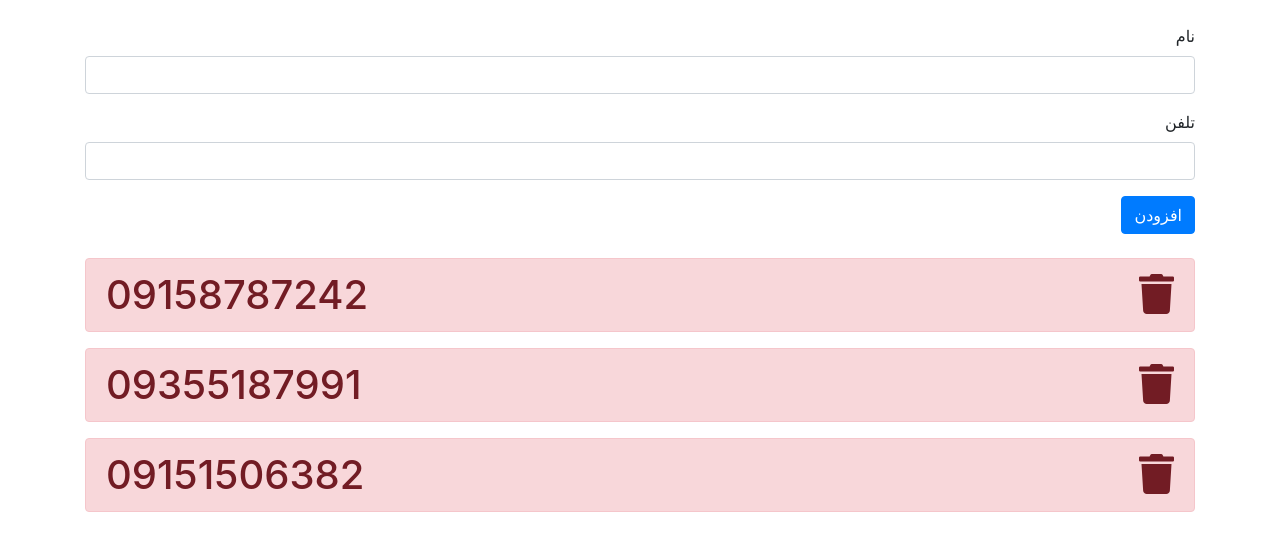
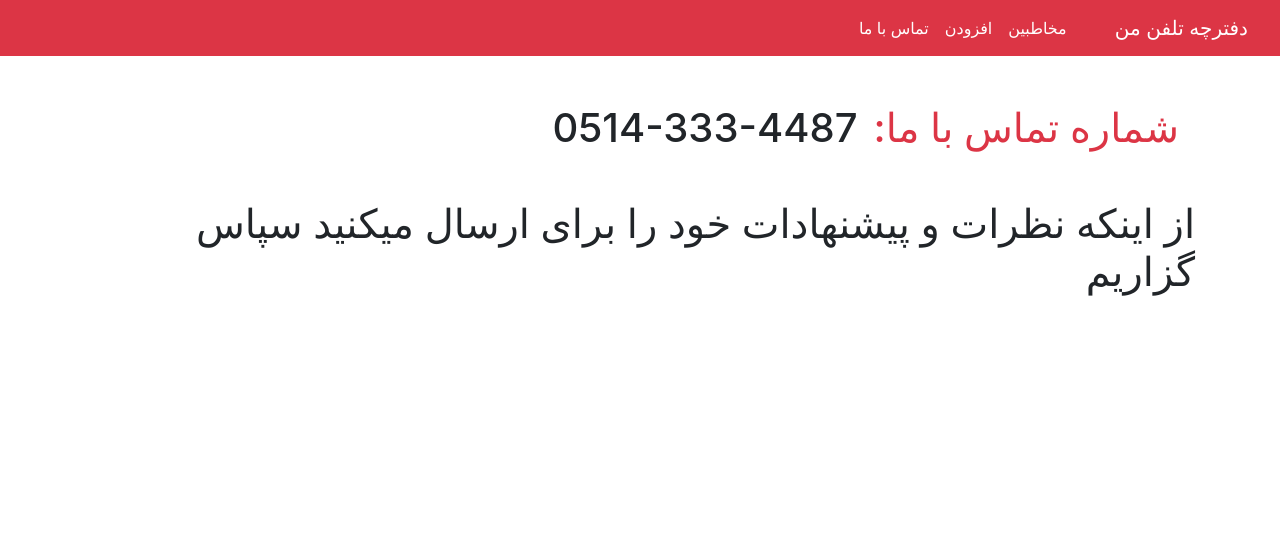
Before and after one commit to zerovan/reactProject, a React (Create React App) app: page /contact-us/0514-333-4487 in a window 1280 px wide. Shown: the top 550 px of the page. Built offline with nearby package versions, Linux system fonts and the light colour scheme.

Commit message:
'routing'

```diff
--- a/package.json
+++ b/package.json
@@ -7,6 +7,7 @@
     "classnames": "^2.2.6",
     "react": "^16.7.0",
     "react-dom": "^16.7.0",
+    "react-router-dom": "^4.3.1",
     "react-scripts": "2.1.3",
     "uuid": "^3.3.2"
   },
--- a/src/App.js
+++ b/src/App.js
@@ -1,33 +1,30 @@
 import React, { Component } from 'react';
 import './App.css';
-import Detail from './components/Detail.js';
+import Contacts from './components/Contacts';
+import ContactUs from './components/pages/contactUs';
+import NotFound from './components/pages/notFound';
+import NavBarTop from './components/navBar/navBarTop';
 import Headers from './components/header/Header';
 import './../node_modules/bootstrap/dist/css/bootstrap.css';
 import { Provider } from './context';
-import { Consumer } from './context';
+import { BrowserRouter as Router, Route, Switch } from 'react-router-dom'
 
 class App extends Component {
 
   render() {
     return (
       <Provider >
-        <Consumer>
-          {value => {
-            const { contacts } = value;
-            console.log(contacts);
-            return (
-              <React.Fragment  >
-                <Headers />
-                {
-                  contacts.map(row => (
-                    <Detail key={row.id} contact={row} />
-                  ))
-                }
-              </React.Fragment >
-            )
-          }
-          }
-        </Consumer>
+        <Router>
+          <React.Fragment  >
+            <NavBarTop />
+            <Switch>
+              <Route exact path="/add" component={Headers} />
+              <Route exact path="/details" component={Contacts} />
+              <Route exact path="/contact-us/:number" component={ContactUs} />
+              <Route component={NotFound} />
+            </Switch>
+          </React.Fragment >
+        </Router>
       </Provider >
     );
   }
--- /dev/null
+++ b/src/components/Contacts.js
@@ -0,0 +1,25 @@
+import React, { Component } from 'react';
+import Detail from './Detail.js';
+import { Consumer } from '../context';
+
+class Contacts extends Component {
+    render() {
+        return (
+            <Consumer>
+                {value => {
+                    const { contacts } = value;
+                    console.log(contacts);
+                    return (
+                        <React.Fragment>
+                            {contacts.map(row => (
+                                <Detail key={row.id} contact={row} />
+                            )
+                            )}
+                        </React.Fragment>
+                    );
+                }}
+            </Consumer>
+        );
+    }
+}
+export default Contacts;
--- a/src/components/header/Header.js
+++ b/src/components/header/Header.js
@@ -18,7 +18,7 @@ class Headers extends Component {
     onSubmitContact = (callback, e) => {
         e.preventDefault();
 
-        if (this.state.name == "") {
+        if (this.state.name === "") {
             this.setState({
                 error: {
                     name: "نام باید وارد شود",
@@ -26,7 +26,7 @@ class Headers extends Component {
             });
             return;
         }
-        if (this.state.phone == "") {
+        if (this.state.phone === "") {
             this.setState({
                 error: {
                     phone: "موبایل باید وارد شود",
@@ -50,6 +50,7 @@ class Headers extends Component {
             phone: '',
             error: {}
         })
+        this.props.history.push("/details");
     }
 
     render() {
--- a/src/components/header/InputDryCode.js
+++ b/src/components/header/InputDryCode.js
@@ -1,12 +1,6 @@
 import React from 'react';
 import PropTypes from 'prop-types';
 import classnames from 'classnames'
-
-// const classNamehandler = (staticClassName, conditionalClassName) => {
-//     if (conditionalClassName.is - invalid != "")
-//         return staticClassName + " is-invalid";
-// }
-
 
 const InputdryCode = ({
     type,
@@ -28,7 +22,7 @@ const InputdryCode = ({
                 value={value}
                 onChange={onChange}
             />
-            <div class="invalid-feedback">
+            <div className="invalid-feedback">
                 {error}
             </div>
 
@@ -41,7 +35,7 @@ InputdryCode.propTypes = {
     value: PropTypes.string.isRequired,
     onChange: PropTypes.func.isRequired,
     label: PropTypes.string.isRequired,
-    error: PropTypes.string.isRequired,
+
 }
 
 export default InputdryCode;
--- /dev/null
+++ b/src/components/navBar/navBarTop.js
@@ -0,0 +1,30 @@
+import React, { Component } from 'react'
+import { Link } from 'react-router-dom';
+class navBarTop extends Component {
+    render() {
+        return (
+            <div className="mb-5" style={{ direction: 'rtl' }}>
+                <nav className="navbar navbar-dark bg-danger navbar-expand-lg">
+                    <span className="navbar-brand">دفترچه تلفن من</span>
+                    <button className="navbar-toggler" type="button" data-toggle="collapse" data-target="#navbarNav" aria-controls="navbarNav" aria-expanded="false" aria-label="Toggle navigation">
+                        <span className="navbar-toggler-icon"></span>
+                    </button>
+                    <div className="collapse navbar-collapse" id="navbarNav">
+                        <ul className="navbar-nav">
+                            <li className="nav-item active">
+                                <Link className="nav-link" to="/details">مخاطبین<span className="sr-only">current</span></Link>
+                            </li>
+                            <li className="nav-item active">
+                                <Link className="nav-link" to="/add">افزودن</Link>
+                            </li>
+                            <li className="nav-item active">
+                                <Link className="nav-link" to="/contact-us/0514-333-4487">تماس با ما</Link>
+                            </li>
+                        </ul>
+                    </div>
+                </nav>
+            </div>
+        )
+    }
+}
+export default navBarTop;
--- /dev/null
+++ b/src/components/pages/contactUs.js
@@ -0,0 +1,15 @@
+import React from 'react'
+
+export default function contactUs(props) {
+    const { number } = props.match.params;
+    console.log(props);
+    return (
+        <div className="container text-right" style={{ direction: 'rtl' }} >
+            <h1>
+                <span className="text-danger px-3">شماره تماس با ما:</span>
+                <span style={{ display: 'inline-block' }}>{number}</span>
+                <div className="mt-5" >از اینکه نظرات و پیشنهادات خود را برای ارسال میکنید سپاس گزاریم</div>
+            </h1>
+        </div>
+    )
+}
--- /dev/null
+++ b/src/components/pages/notFound.js
@@ -0,0 +1,12 @@
+import React from 'react'
+
+export default function notFound() {
+    return (
+        <div className="container text-right" >
+            <h1>
+                <span className="text-danger">404 not found</span>
+                <h1 className="mt-5" style={{ direction: 'rtl' }}>متاسفانه صفحه ی مورد نظر یافت نشد.</h1>
+            </h1>
+        </div>
+    )
+}
```
Also changed, not shown: 1 other file (tests, documents, lock files or other folders).
